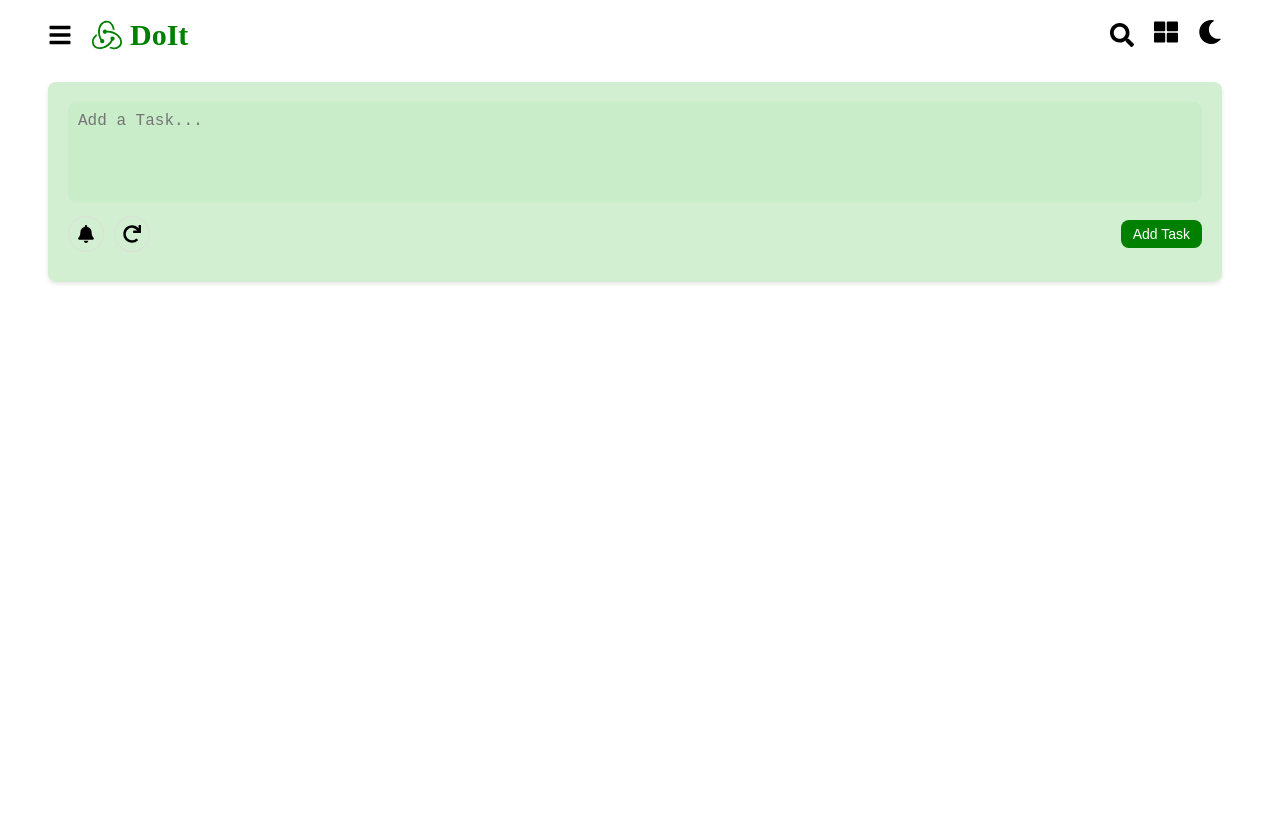
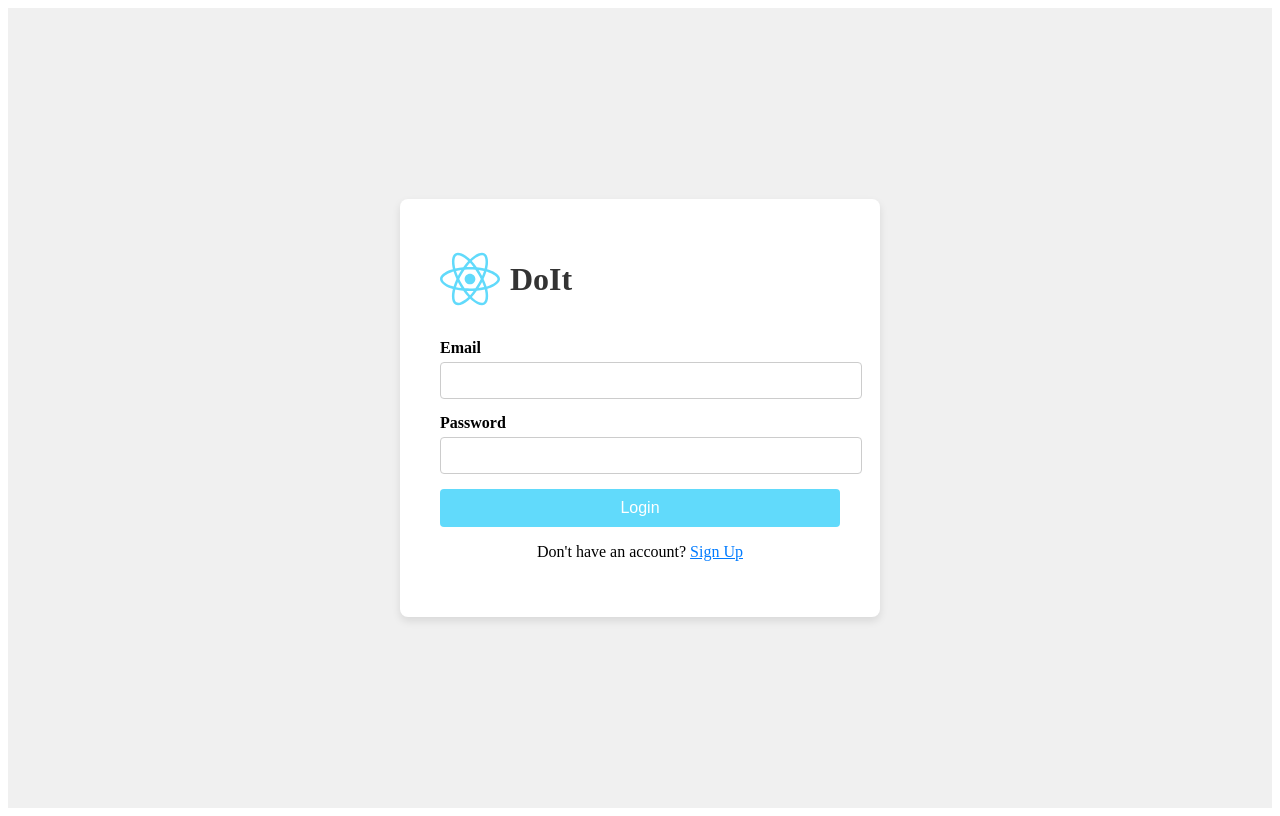
Before and after one commit to ritikv03/DoIt, a React (Vite) app in the folder client/: page /login in a window 1280 px wide. Built offline with nearby package versions, Linux system fonts and the light colour scheme.

Commit message:
created login page

```diff
--- a/client/package.json
+++ b/client/package.json
@@ -13,6 +13,7 @@
     "react": "^18.3.1",
     "react-dom": "^18.3.1",
     "react-icons": "^5.2.1",
+    "react-router-dom": "^6.26.0",
     "uuid": "^10.0.0"
   },
   "devDependencies": {
--- a/client/src/App.jsx
+++ b/client/src/App.jsx
@@ -1,11 +1,21 @@
 import './App.css'
 import Header from './components/Header/Header'
+import { BrowserRouter as Router, Route, Routes } from 'react-router-dom';
+import Login from './Login/Login';
+import Signup from './Login/SignUp';
 
 function App() {
 
   return (
     <>
-    <Header />
+      <Router>
+        <Routes>
+          <Route index element={<Login/>}/>
+          <Route path="/signup" element={<Signup/>}/>
+          <Route path="/login" element={<Login/>}/>
+          <Route path="/home" element={<Header/>}/>
+        </Routes>
+      </Router>
     </>
   )
 }
--- /dev/null
+++ b/client/src/Login/Login.css
@@ -0,0 +1,84 @@
+/* Login.css */
+.login-page {
+    display: flex;
+    justify-content: center;
+    align-items: center;
+    height: 100vh;
+    background-color: #f0f0f0; /* Background color */
+  }
+
+  .login-container {
+    background: #fff;
+    padding: 40px;
+    border-radius: 8px;
+    box-shadow: 0 4px 8px rgba(0,0,0,0.1);
+    max-width: 400px;
+    width: 100%;
+  }
+
+  .login-logo {
+    display: flex;
+    align-items: center;
+    margin-bottom: 20px;
+  }
+
+  .login-logo h1 {
+    margin-left: 10px;
+    font-size: 2rem;
+    color: #333;
+  }
+
+  .signup-text {
+    margin-top: 10px;
+    text-align: center;
+  }
+
+  .signup-link {
+    color: #007bff;
+    text-decoration: underline;
+  }
+
+  .signup-link:hover {
+    text-decoration: none;
+  }
+
+  .form-group {
+    margin-bottom: 15px;
+  }
+
+  label {
+    display: block;
+    margin-bottom: 5px;
+    font-weight: bold;
+  }
+
+  input {
+    width: 100%;
+    padding: 10px;
+    border: 1px solid #ccc;
+    border-radius: 4px;
+  }
+
+  input.error {
+    border-color: #e74c3c;
+  }
+
+  .error-message {
+    color: #e74c3c;
+    font-size: 0.875rem;
+  }
+
+  .login-button {
+    width: 100%;
+    padding: 10px;
+    border: none;
+    border-radius: 4px;
+    background-color: #61dafb;
+    color: #fff;
+    font-size: 1rem;
+    cursor: pointer;
+  }
+
+  .login-button:hover {
+    background-color: #4a90e2;
+  }
--- /dev/null
+++ b/client/src/Login/Login.jsx
@@ -0,0 +1,80 @@
+import React, { useState } from 'react';
+import { useNavigate } from 'react-router-dom'; // Import useNavigate from react-router-dom
+import { FaReact } from 'react-icons/fa'; // Import React icon
+import './Login.css'; // Make sure to create a corresponding CSS file for styling
+
+const Login = () => {
+  const [email, setEmail] = useState('');
+  const [password, setPassword] = useState('');
+  const [errors, setErrors] = useState({});
+  const navigate = useNavigate(); // Initialize useNavigate
+
+  const validate = () => {
+    const errors = {};
+    if (!email) {
+      errors.email = 'Email is required';
+    } else if (!/\S+@\S+\.\S+/.test(email)) {
+      errors.email = 'Email address is invalid';
+    }
+
+    if (!password) {
+      errors.password = 'Password is required';
+    } else if (password.length < 6) {
+      errors.password = 'Password must be at least 6 characters';
+    }
+
+    return errors;
+  };
+
+  const handleSubmit = (e) => {
+    e.preventDefault();
+    const validationErrors = validate();
+    if (Object.keys(validationErrors).length > 0) {
+      setErrors(validationErrors);
+    } else {
+      // Handle successful login
+      navigate('/home'); // Navigate to the Header page
+    }
+  };
+
+  return (
+    <div className="login-page">
+      <div className="login-container">
+        <div className="login-logo">
+          <FaReact size={60} color="#61dafb" /> {/* React icon */}
+          <h1>DoIt</h1>
+        </div>
+        <form onSubmit={handleSubmit}>
+          <div className="form-group">
+            <label htmlFor="email">Email</label>
+            <input
+              type="email"
+              id="email"
+              value={email}
+              onChange={(e) => setEmail(e.target.value)}
+              className={errors.email ? 'error' : ''}
+            />
+            {errors.email && <p className="error-message">{errors.email}</p>}
+          </div>
+          <div className="form-group">
+            <label htmlFor="password">Password</label>
+            <input
+              type="password"
+              id="password"
+              value={password}
+              onChange={(e) => setPassword(e.target.value)}
+              className={errors.password ? 'error' : ''}
+            />
+            {errors.password && <p className="error-message">{errors.password}</p>}
+          </div>
+          <button type="submit" className="login-button">Login</button>
+        </form>
+        <div className="signup-text">
+          <p>Don't have an account? <a href="/signup" className="signup-link">Sign Up</a></p>
+        </div>
+      </div>
+    </div>
+  );
+};
+
+export default Login;
--- /dev/null
+++ b/client/src/Login/SignUp.css
@@ -0,0 +1,84 @@
+/* Signup.css */
+.signup-page {
+    display: flex;
+    justify-content: center;
+    align-items: center;
+    height: 100vh;
+    background-color: #f0f0f0; /* Background color */
+  }
+
+  .signup-container {
+    background: #fff;
+    padding: 40px;
+    border-radius: 8px;
+    box-shadow: 0 4px 8px rgba(0,0,0,0.1);
+    max-width: 400px;
+    width: 100%;
+  }
+
+  .signup-logo {
+    display: flex;
+    align-items: center;
+    margin-bottom: 20px;
+  }
+
+  .signup-logo h1 {
+    margin-left: 10px;
+    font-size: 2rem;
+    color: #333;
+  }
+
+  .signup-text {
+    margin-top: 10px;
+    text-align: center;
+  }
+
+  .signup-link {
+    color: #007bff;
+    text-decoration: underline;
+  }
+
+  .signup-link:hover {
+    text-decoration: none;
+  }
+
+  .form-group {
+    margin-bottom: 15px;
+  }
+
+  label {
+    display: block;
+    margin-bottom: 5px;
+    font-weight: bold;
+  }
+
+  input {
+    width: 100%;
+    padding: 10px;
+    border: 1px solid #ccc;
+    border-radius: 4px;
+  }
+
+  input.error {
+    border-color: #e74c3c;
+  }
+
+  .error-message {
+    color: #e74c3c;
+    font-size: 0.875rem;
+  }
+
+  .signup-button {
+    width: 100%;
+    padding: 10px;
+    border: none;
+    border-radius: 4px;
+    background-color: #61dafb;
+    color: #fff;
+    font-size: 1rem;
+    cursor: pointer;
+  }
+
+  .signup-button:hover {
+    background-color: #4a90e2;
+  }
--- /dev/null
+++ b/client/src/Login/SignUp.jsx
@@ -0,0 +1,93 @@
+import React, { useState } from 'react';
+import { useNavigate } from 'react-router-dom'; // Import useNavigate from react-router-dom
+import { FaReact } from 'react-icons/fa'; // Import React icon
+import './SignUp.css'; // Make sure to create a corresponding CSS file for styling
+
+const Signup = () => {
+  const [email, setEmail] = useState('');
+  const [password, setPassword] = useState('');
+  const [confirmPassword, setConfirmPassword] = useState('');
+  const [errors, setErrors] = useState({});
+  const navigate = useNavigate(); // Initialize useNavigate
+
+  const validate = () => {
+    const errors = {};
+    if (!email) {
+      errors.email = 'Email is required';
+    } else if (!/\S+@\S+\.\S+/.test(email)) {
+      errors.email = 'Email address is invalid';
+    }
+
+    if (!password) {
+      errors.password = 'Password is required';
+    } else if (password.length < 6) {
+      errors.password = 'Password must be at least 6 characters';
+    }
+
+    if (password !== confirmPassword) {
+      errors.confirmPassword = 'Passwords do not match';
+    }
+
+    return errors;
+  };
+
+  const handleSubmit = (e) => {
+    e.preventDefault();
+    const validationErrors = validate();
+    if (Object.keys(validationErrors).length > 0) {
+      setErrors(validationErrors);
+    } else {
+      // Handle successful signup
+      navigate('/login'); // Navigate to the Login page after signup
+    }
+  };
+
+  return (
+    <div className="signup-page">
+      <div className="signup-container">
+        <div className="signup-logo">
+          <FaReact size={60} color="#61dafb" /> {/* React icon */}
+          <h1>DoIt</h1>
+        </div>
+        <form onSubmit={handleSubmit}>
+          <div className="form-group">
+            <label htmlFor="email">Email</label>
+            <input
+              type="email"
+              id="email"
+              value={email}
+              onChange={(e) => setEmail(e.target.value)}
+              className={errors.email ? 'error' : ''}
+            />
+            {errors.email && <p className="error-message">{errors.email}</p>}
+          </div>
+          <div className="form-group">
+            <label htmlFor="password">Password</label>
+            <input
+              type="password"
+              id="password"
+              value={password}
+              onChange={(e) => setPassword(e.target.value)}
+              className={errors.password ? 'error' : ''}
+            />
+            {errors.password && <p className="error-message">{errors.password}</p>}
+          </div>
+          <div className="form-group">
+            <label htmlFor="confirmPassword">Confirm Password</label>
+            <input
+              type="password"
+              id="confirmPassword"
+              value={confirmPassword}
+              onChange={(e) => setConfirmPassword(e.target.value)}
+              className={errors.confirmPassword ? 'error' : ''}
+            />
+            {errors.confirmPassword && <p className="error-message">{errors.confirmPassword}</p>}
+          </div>
+          <button type="submit" className="signup-button">Sign Up</button>
+        </form>
+      </div>
+    </div>
+  );
+};
+
+export default Signup;
--- a/client/src/components/Hero/Hero.jsx
+++ b/client/src/components/Hero/Hero.jsx
@@ -6,7 +6,6 @@ const Hero = ({ isCardMode }) => {
   const [tasks, setTasks] = useState([]);
 
   useEffect(() => {
-    // Load tasks from localStorage when the component mounts
     const savedTasks = JSON.parse(localStorage.getItem('tasks')) || [];
     setTasks(savedTasks);
   }, []);
--- a/client/src/components/Hero/TaskList.css
+++ b/client/src/components/Hero/TaskList.css
@@ -1,11 +1,11 @@
 .task-list-container {
   padding: 20px;
   border-radius: 8px;
-  width: calc(100% - 50px); /* Full width minus margins */
-  margin: 20px; /* Same margins as TaskInput */
+  width: calc(100% - 50px);
+  margin: 20px;
   box-sizing: border-box;
-  border: none; /* Remove border outline */
-  box-shadow: none; /* Remove box shadow */
+  border: none;
+  box-shadow: none;
 }
 
 .card-mode .task-item {
@@ -33,8 +33,8 @@
 }
 
 .task-text {
-  flex: 1; /* Allow text to take up available space */
-  font-size: 18px; /* Increase font size */
+  flex: 1;
+  font-size: 18px;
 }
 
 .task-text.completed {
@@ -50,15 +50,15 @@
 .task-edit, .task-star, .task-delete {
   cursor: pointer;
   margin-left: 10px;
-  color: grey; /* Default color */
+  color: grey;
 }
 
 .task-star.filled {
-  color: black; /* Color when filled */
+  color: black;
 }
 
 body.dark-mode .task-star.filled {
-  color: yellow; /* Color when filled in dark mode */
+  color: yellow;
 }
 
 .task-divider {
--- a/client/src/main.jsx
+++ b/client/src/main.jsx
@@ -3,7 +3,5 @@ import ReactDOM from 'react-dom/client'
 import App from './App.jsx'
 
 ReactDOM.createRoot(document.getElementById('root')).render(
-  <React.StrictMode>
     <App />
-  </React.StrictMode>,
 )
```
Also changed, not shown: client/src/components/Hero/TaskList.jsx (+6 -19 lines), 1 other file (tests, documents, lock files or other folders).
